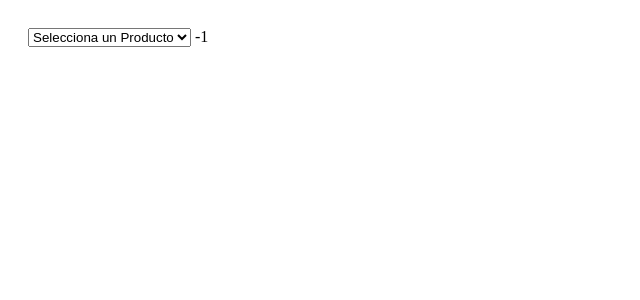
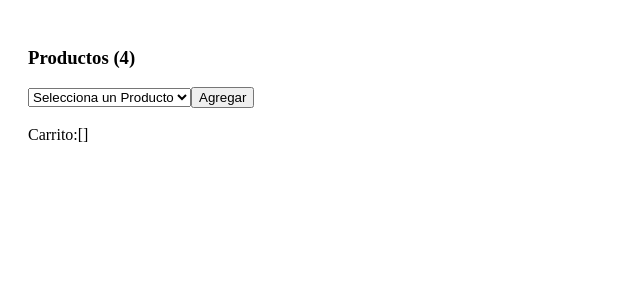
Before and after one commit to Ronaji2020/webdev_eml, a Nuxt app: page /carrito in a window 1280 px wide. Shown: the top 300 px of the page, without its empty margins (0-640 px from the left). Built offline with nearby package versions, Linux system fonts and the light colour scheme.

Commit message:
76 Agregando productos al carrito

```diff
--- a/pages/carrito.vue
+++ b/pages/carrito.vue
@@ -1,14 +1,20 @@
 <template>
   <div style="padding: 20px">
+
+       <h3>Productos ({{productos.length}})</h3>
     <!-- FORMULARIO -->
     <select v-model="productoSeleccionado">
         <option disabled  value="-1">Selecciona un Producto</option>
-        <option v-for="producto in productos" :value="producto.id" :key="producto.id">
+         <option v-for="producto, index in productos" :value="index" :key="producto.id">
             {{producto.nombre}}
         </option>
     </select>
 
-    {{productoSeleccionado}}
+    <button @click="agregarProducto()">Agregar</button>
+<br><br>
+   Carrito:{{carrito}}
+
+
   </div>
 </template>
 
@@ -46,7 +52,14 @@ export default {
                     max: 2,
                     stock: 100
                 },
-            ]
+            ],
+             carrito: []
+        }
+    },
+    methods: {
+        agregarProducto(){
+            const producto = this.productos[this.productoSeleccionado];
+            this.carrito.push(producto);
         }
     }
 };
```
